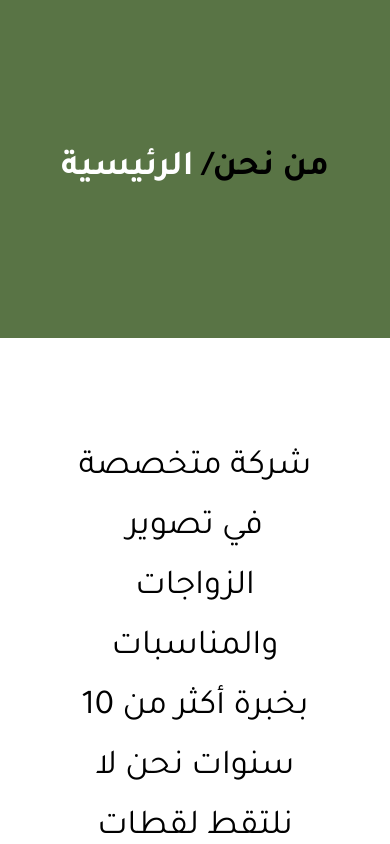
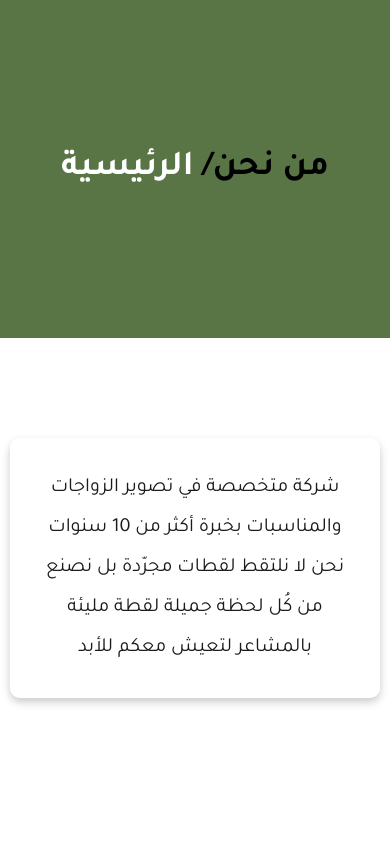
Before and after one commit to nevengh/AsiaBarakatyWeeding, a React (Vite) app: page /about-us in a window 390 px wide. Shown: the top 844 px of the page. Built offline with nearby package versions, Linux system fonts and the light colour scheme.

Commit message:
edite about page

```diff
--- a/src/Pages/AboutUS/AboutUS.css
+++ b/src/Pages/AboutUS/AboutUS.css
@@ -1,12 +1,38 @@
 
 
 .hero_text{
-    width: 60%;
+    width: 70%;
+    display: flex;
+    justify-content: center;
+    align-items: center;
     margin: 100px auto;
 
 }
 .hero_text p{
     text-align: center;
-    font-size: 35px;
+    font-size: 30px;
     line-height: 60px;
+    box-shadow: 0 4px 8px rgba(0, 0, 0, 0.211); /* إضافة ظل خفيف */
+    padding: 30px;
+    border-radius: 10px;
+    background-color: rgba(255, 255, 255, 0.8); /* خلفية شبه شفافة */
+    color: var(--black-color);
 }
+
+
+@media(max-width:600px){
+    .hero_text{
+        width: 80%;
+
+    }
+}
+
+@media(max-width:420px){
+    .hero_text{
+        width: 95%;
+    }
+    .hero_text p{
+        font-size: 20px;
+        line-height: 40px;
+    }
+}
--- a/src/Pages/Home/Home.css
+++ b/src/Pages/Home/Home.css
@@ -49,3 +49,23 @@
     color: var(--secondary_color);
     cursor: pointer;
 }
+
+@media(max-width:420px){
+    .nav_link_btn a{
+
+        width: 320px !important;
+
+        font-size: 16px;
+
+    }
+    .nav_link_btn{
+        display: flex;
+        flex-direction: column;
+        justify-content: center;
+        align-items: center;
+        gap: 30px;
+        padding: 10px;
+        box-shadow: 0 4px 8px rgba(0, 0, 0, 0.2); /* إضافة ظل */
+
+    }
+}
```
